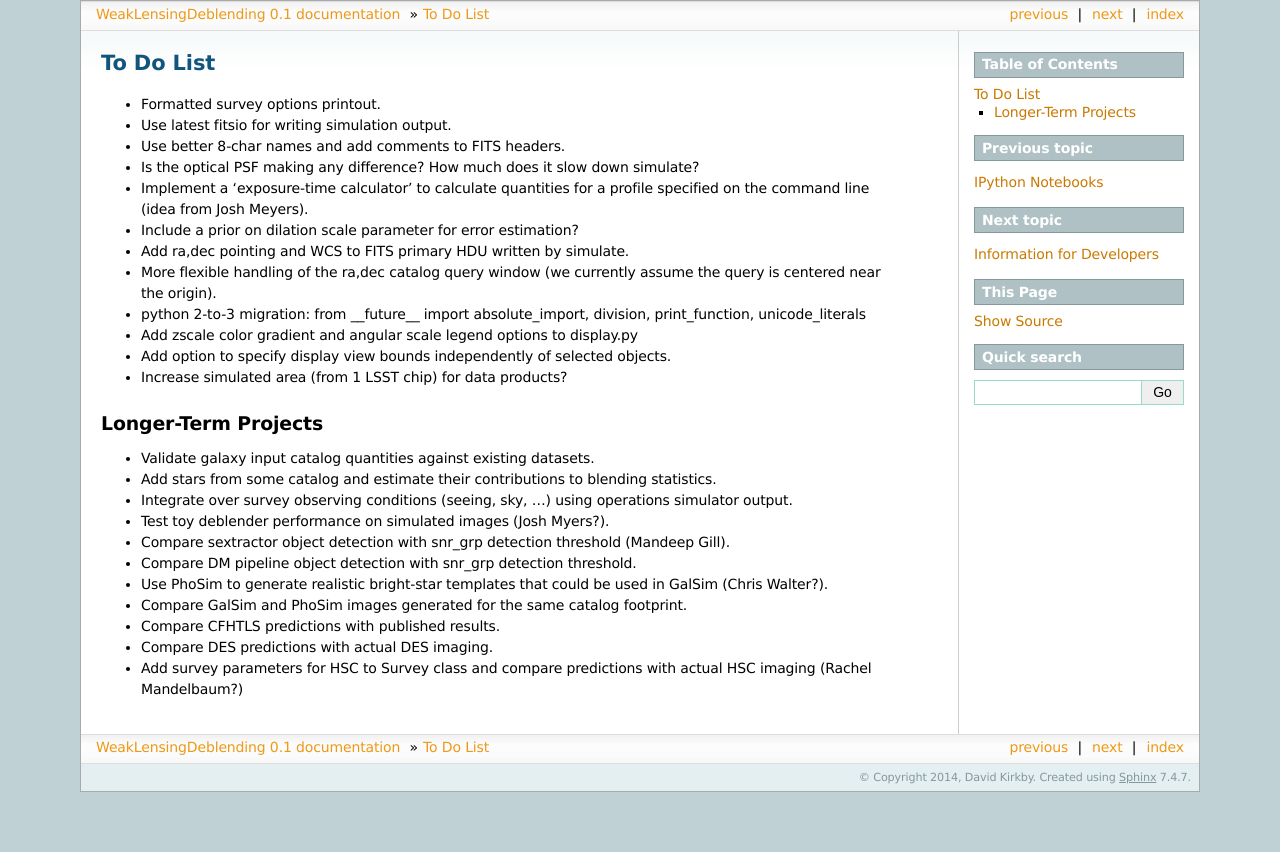
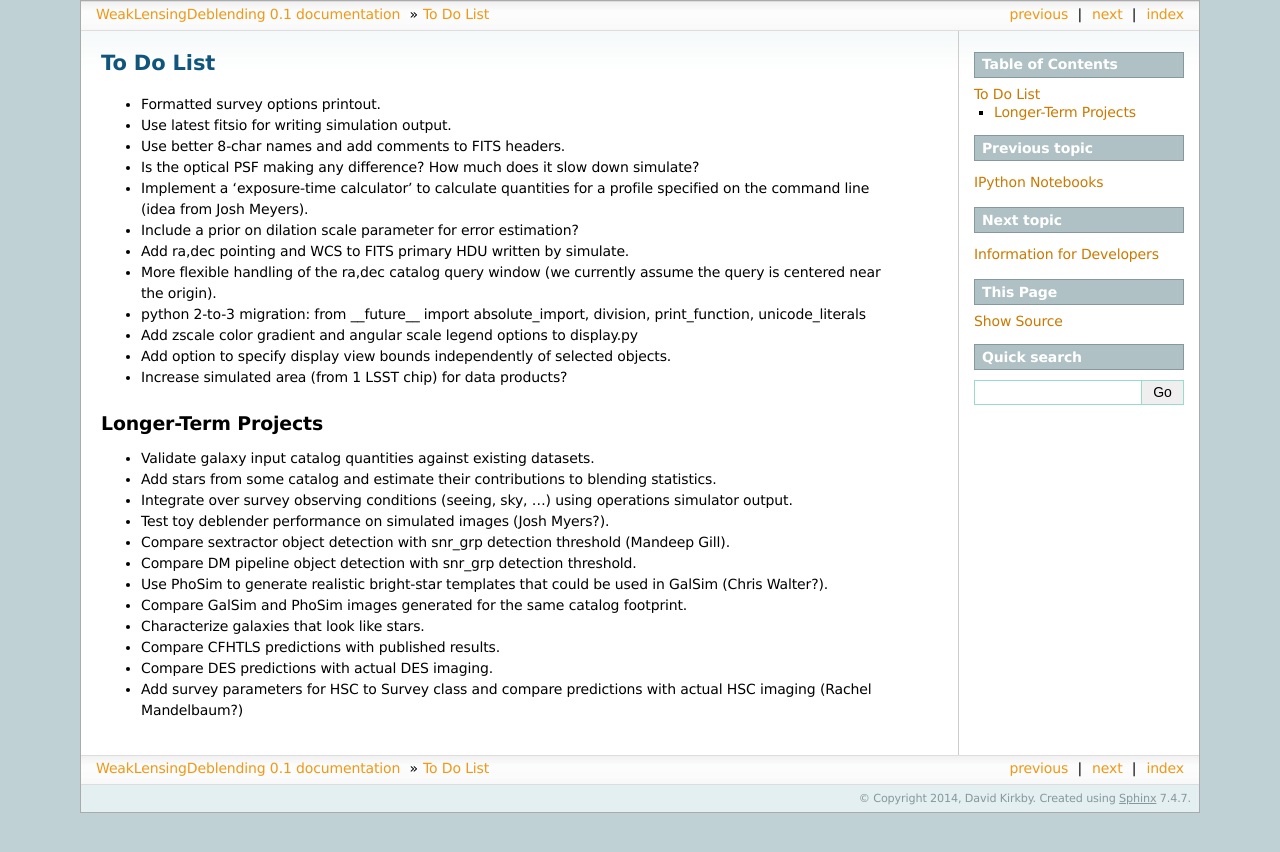
Before and after one commit to LSSTDESC/WeakLensingDeblending, a Sphinx documentation site: the page built from docs/todo.rst, in a window 1280 px wide. Shown: the top 852 px of the page. Built offline with Sphinx 7.4.7, drawn with Linux system fonts in a browser that asks for light colours.

Commit message:
One more todo item

```diff
--- a/docs/todo.rst
+++ b/docs/todo.rst
@@ -25,6 +25,7 @@ Longer-Term Projects
 * Compare DM pipeline object detection with snr_grp detection threshold.
 * Use PhoSim to generate realistic bright-star templates that could be used in GalSim (Chris Walter?).
 * Compare GalSim and PhoSim images generated for the same catalog footprint.
+* Characterize galaxies that look like stars.
 * Compare CFHTLS predictions with published results.
 * Compare DES predictions with actual DES imaging.
 * Add survey parameters for HSC to Survey class and compare predictions with actual HSC imaging (Rachel Mandelbaum?)
```
